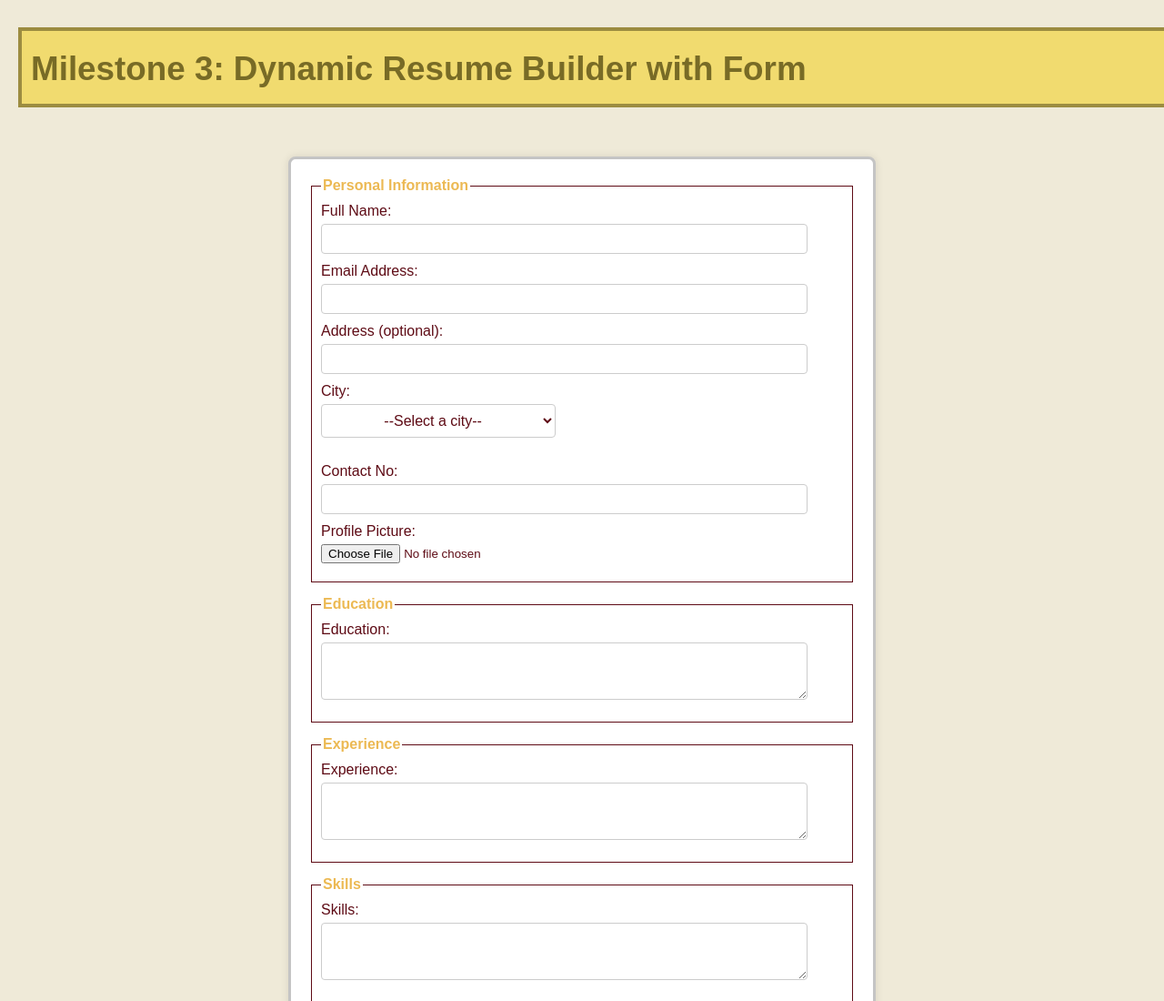
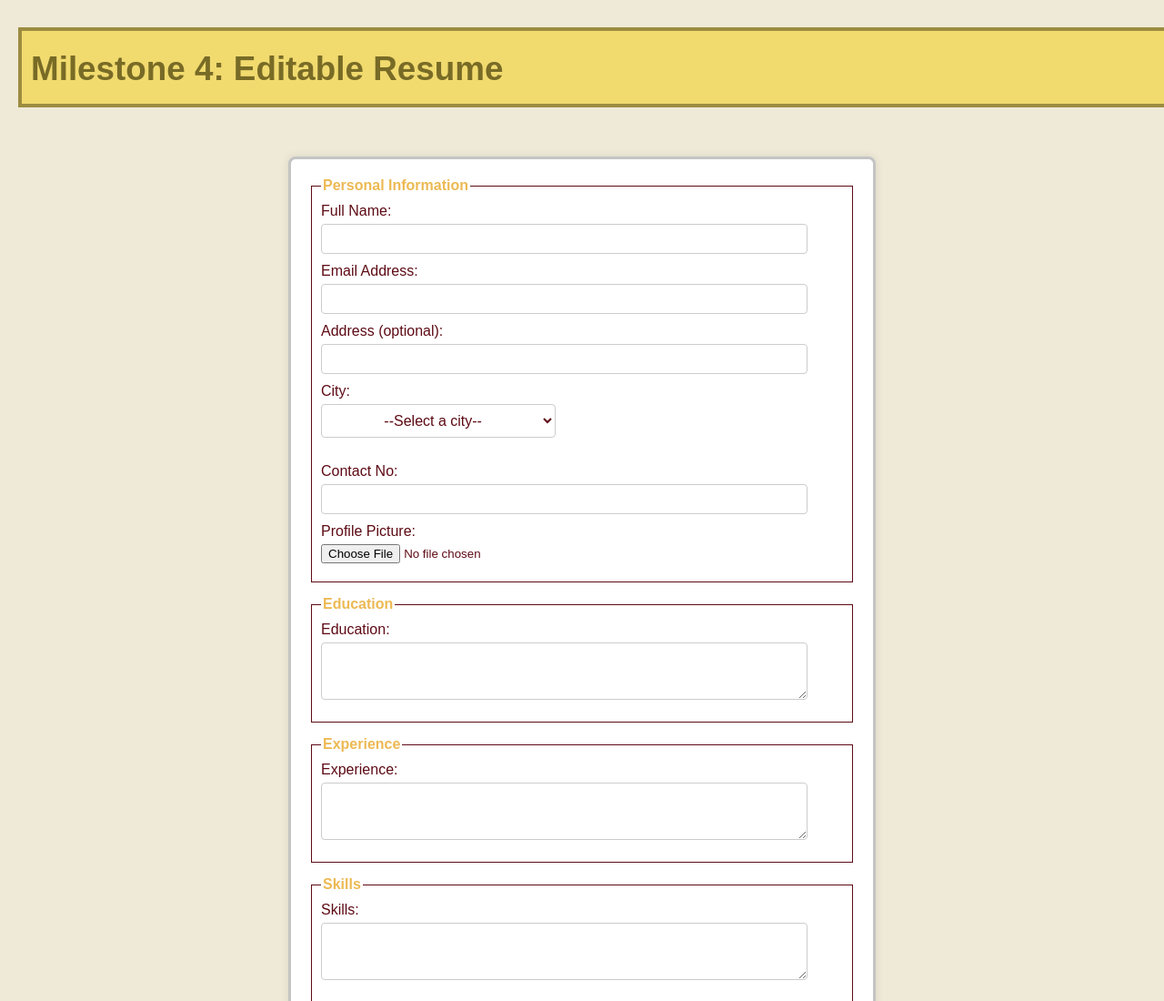
Before and after one commit to MUHAMMADANASFAROOQUI/Hackathon-Milestone-4, a website: page index.html in a window 1280 px wide. Shown: the top 1100 px of the page at 91% size. Drawn offline with Linux system fonts and the light colour scheme.

Commit message:
Update index.html

```diff
--- a/index.html
+++ b/index.html
@@ -10,7 +10,7 @@
     <div class="header finisher-header" style="width: 100%; height: 10px;"></div>
                 <div class="navbar-container container">
 
-                    <h1 class="logo">Milestone 3: Dynamic Resume Builder with Form</h1>
+                    <h1 class="logo">Milestone 4: Editable Resume</h1>
                 </div>
             </nav>
     <br><br><br>
```
